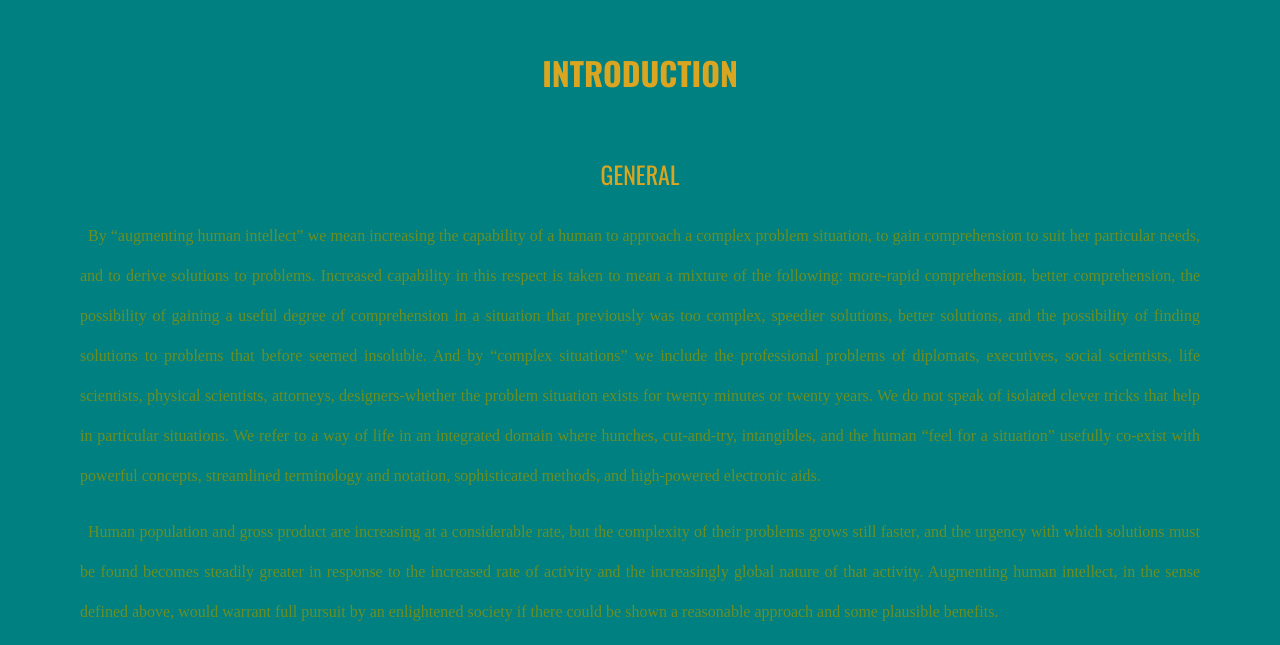
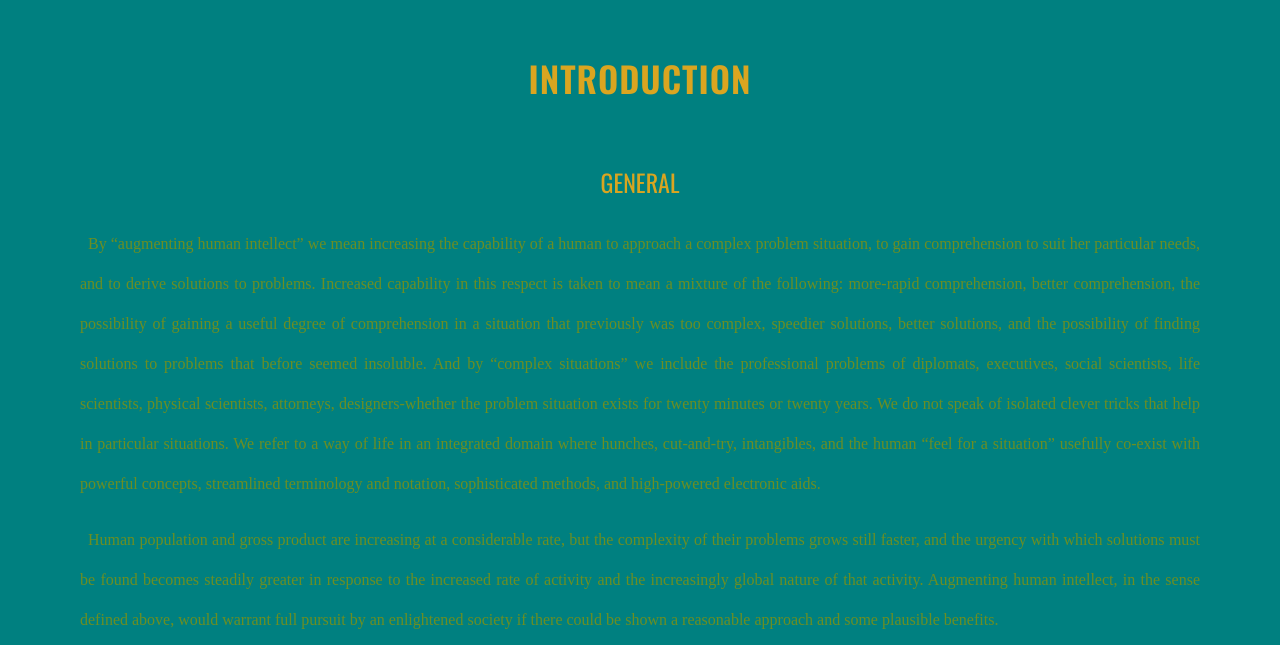
Before and after one commit to morisseyscott/MONTM_Week4, a plain HTML site: page index.html in a window 1280 px wide. Shown: the part 915-1560 px from the top of the page. Drawn offline with nearby package versions, Linux system fonts and the light colour scheme; a web font is replaced by a local one.

Commit message:
Update main.css

```diff
--- a/main.css
+++ b/main.css
@@ -9,16 +9,19 @@ h1 {
     font-weight: bold;
     text-align: center;
 }
+
 h2 {
-    color: goldenrod;
-    font-size: 2rem;
+    color: #daa520;
+    font-size: 2.2rem;
     font-family: "Oswald", serif;
-    font-weight: semibold 600;
+    font-weight: 600;
     padding-top: 1em;
     margin-top: 2em;
     text-transform: uppercase;
     text-align: center;
+    letter-spacing: 1px;
 }
+
 h3{
     color: goldenrod;
     font-size: 1.5rem;
```
